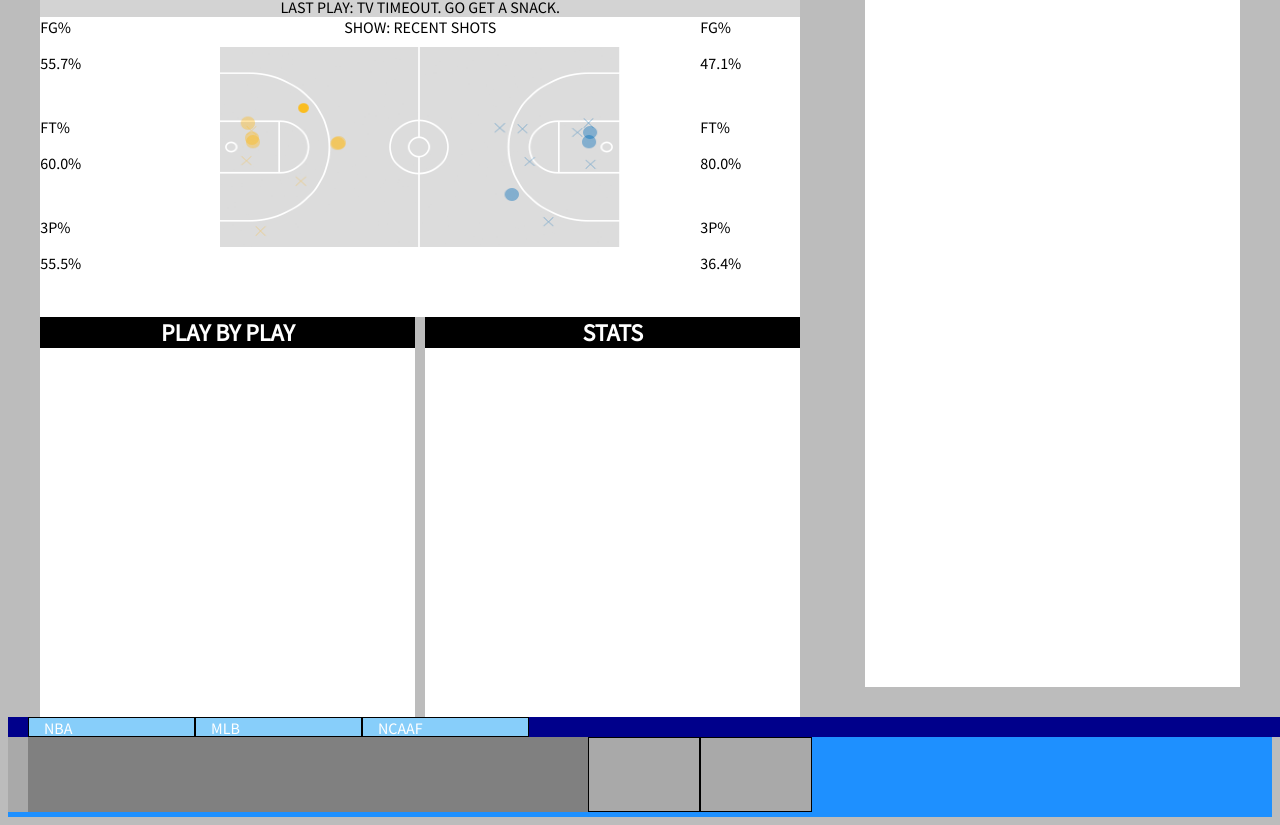
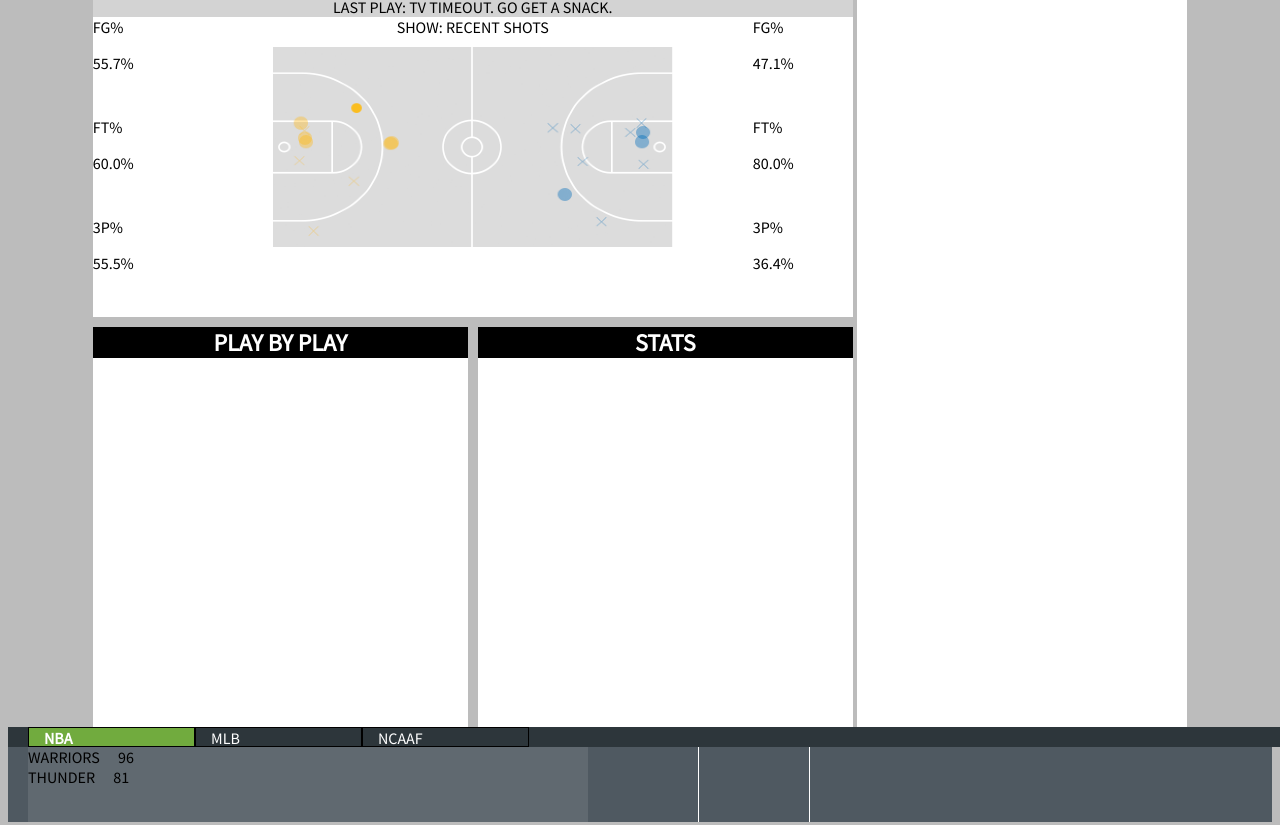
Before and after one commit to vrajpal/numberFire, a website: page app/index.html in a window 1280 px wide. Shown: the part 121-946 px from the top of the page. Drawn offline with Linux system fonts and the light colour scheme.

Commit message:
footer stylings

```diff
--- a/app/index.html
+++ b/app/index.html
@@ -74,13 +74,24 @@
         </div>
         <div class="footer">
             <div class="league">
-                <div>NBA</div>
+                <div id="selected-league">NBA</div>
                 <div>MLB</div>
                 <div>NCAAF</div>
             </div>
             <div class="games">
                 <div class="arrow-left"></div>
-                <div id="selected"></div>
+                <div id="selected">
+                    <div class="selected-score">
+                        <div>
+                            WARRIORS
+                            <span>96</span>
+                        </div>
+                        <div>
+                            THUNDER
+                            <span>81</span>
+                        </div>
+                    </div>
+                </div>
                 <div class="not-selected"></div>
                 <div class="not-selected"></div>
             </div>
--- a/app/styles/app.scss
+++ b/app/styles/app.scss
@@ -3,6 +3,10 @@
 $golden: #ffbb00;
 $thunder: #007bc5;
 $background: #bcbcbc;
+$green: #71ab3e;
+$footer-header: #2d363b;
+$selected-game: #606970;
+$game-background: #4f5961;
 
 body {
     font-family: 'Source Sans Pro', sans-serif;
@@ -21,7 +25,9 @@ body {
 
 .app-right {
     .box {
-        height: 800px;
+        height: 840px;
+        width: 330px;
+        margin-left: -165px;
     }
 }
 
@@ -96,6 +102,7 @@ body {
     display: flex;
     flex-direction: row;
     justify-content: space-between;
+    margin-top: 10px;
 }
 
 .box {
@@ -117,6 +124,7 @@ body {
 
 .mascot {
         font-size: 2em;
+        font-weight: bold;
 }
 
 #golden-state {
@@ -140,8 +148,8 @@ body {
 }
 
 .footer {
-    height: 100px;
-    background-color: dodgerblue;
+    height: 90px;
+    background-color: $game-background;
     width: 100%;
 }
 
@@ -149,7 +157,7 @@ body {
     display: flex;
     flex-direction: row;
     height: 20px;
-    background-color: darkblue;
+    background-color: $footer-header;
     width: 100%;
     padding-left: 20px;
 
@@ -157,30 +165,41 @@ body {
         width: 150px;
         height: 18px;
         color: white;
-        background-color: lightskyblue;
+        background-color: $footer-header;
         padding-left: 15px;
         border: 1px solid black;
     }
 }
 
+#selected-league {
+    background-color: $green;
+    font-weight: bold;
+}
+
 .arrow-left {
     width: 20px;
     height: 75px;
-    background-color: darkgray;
+    background-color: $game-background;
 }
 
 .games {
     display: flex;
     flex-direction: row;
     height: 75px;
+    background-color: $game-background;
     #selected {
         width: 560;
-        background-color: gray;
+        background-color: $selected-game;
     }
 
     .not-selected {
         width: 110px;
-        background-color: darkgrey;
-        border: 1px solid black;
+        border-right: 1px solid white;
     }
 }
+
+.selected-score {
+     span {
+        margin-left: 15px;
+     }
+}
```
Also changed, not shown: dest/styles/app.css.
